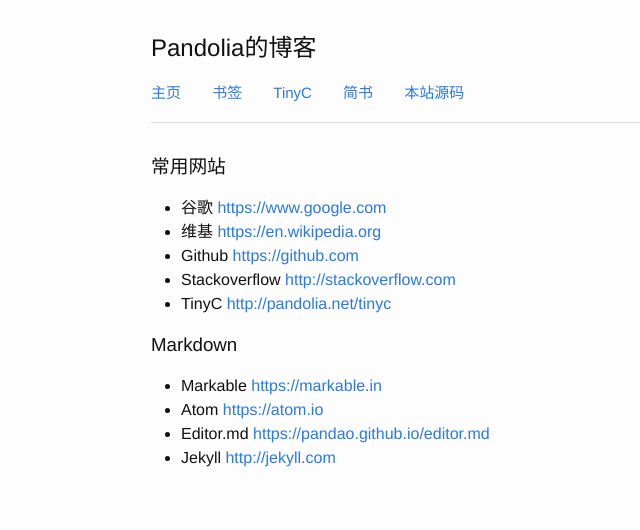
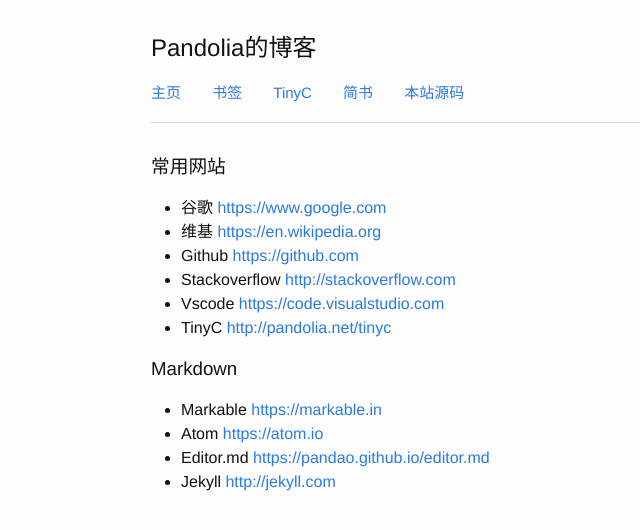
Before and after one commit to pandolia/pandolia.github.io, a Jekyll site: the page built from bookmark.md, in a window 1280 px wide. Shown: the top 530 px of the page, without its empty margins (119-759 px from the left). Built offline with Jekyll 4.4.1, drawn with Linux system fonts in a browser that asks for light colours.

Commit message:
Update bookmark.md

```diff
--- a/bookmark.md
+++ b/bookmark.md
@@ -7,6 +7,7 @@
 - 维基  <https://en.wikipedia.org>
 - Github <https://github.com>
 - Stackoverflow  <http://stackoverflow.com>
+- Vscode  <https://code.visualstudio.com>
 - TinyC  <http://pandolia.net/tinyc>
 
 ### Markdown
```
